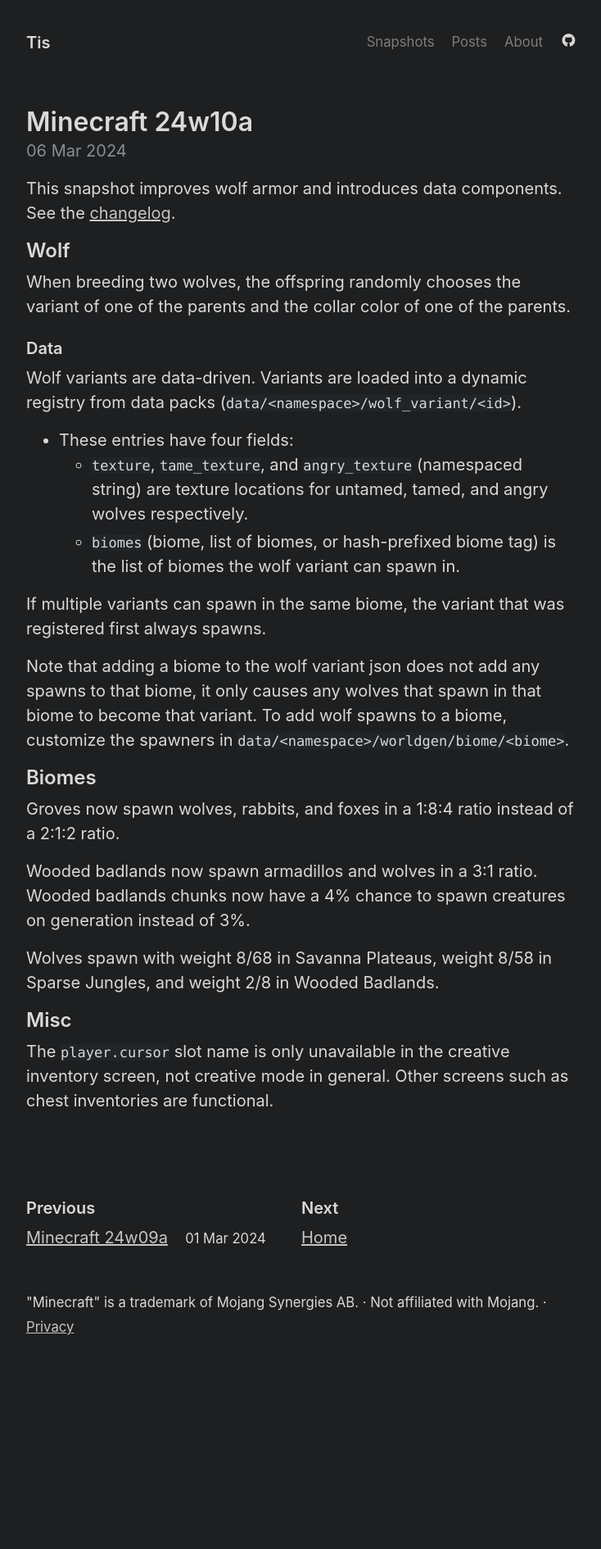
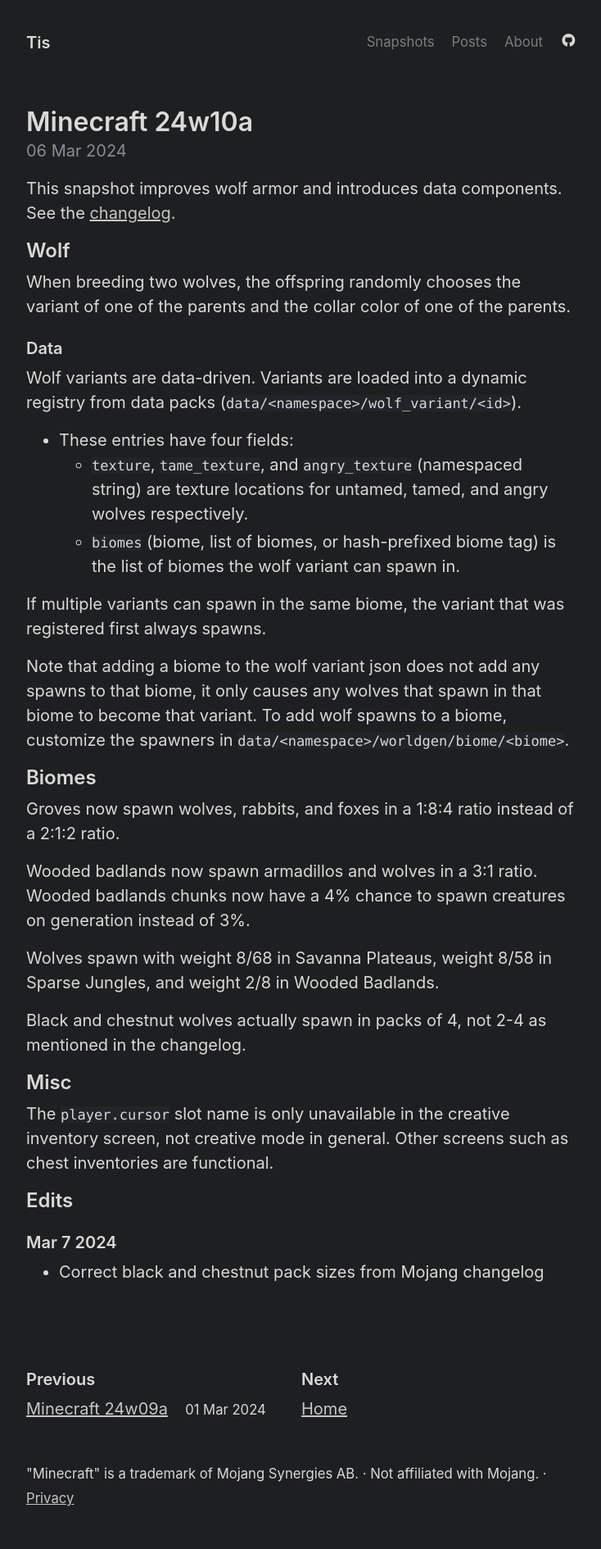
Before and after one commit to Tisawesomeness/tisawesomeness.github.io, a Jekyll site: the page built from snapshots/_posts/2024-03-06-24w10a.md, in a window 1280 px wide. Shown: the whole page at 82% size, without its empty margins (272-1006 px from the left). Built offline with Jekyll 4.4.1, drawn with Linux system fonts in a browser that asks for light colours; comment, search, counter and statistics services are not loaded; before the commit the page ends 1681 px from its top, so only the background shows below that.

Commit message:
Correct mojang changelog

```diff
--- a/snapshots/_posts/2024-03-06-24w10a.md
+++ b/snapshots/_posts/2024-03-06-24w10a.md
@@ -30,6 +30,14 @@
 
 Wolves spawn with weight 8/68 in Savanna Plateaus, weight 8/58 in Sparse Jungles, and weight 2/8 in Wooded Badlands.
 
+Black and chestnut wolves actually spawn in packs of 4, not 2-4 as mentioned in the changelog.
+
 ## Misc
 
 The `player.cursor` slot name is only unavailable in the creative inventory screen, not creative mode in general. Other screens such as chest inventories are functional.
+
+## Edits
+
+### Mar 7 2024
+
+- Correct black and chestnut pack sizes from Mojang changelog
```
